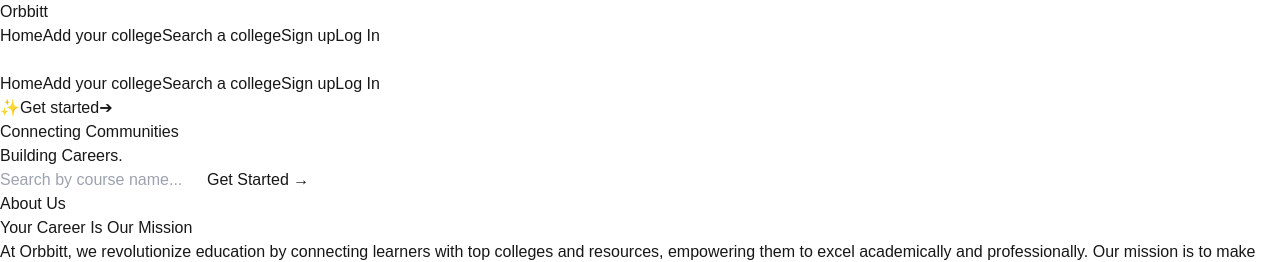
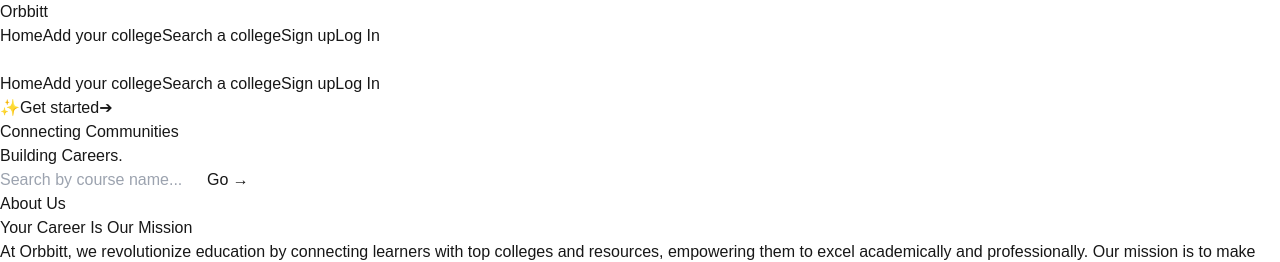
Before and after one commit to ceoatcodesphere/orbbitt, a Next.js app: page / in a window 1280 px wide. Shown: the top 262 px of the page. Built offline with nearby package versions, Linux system fonts and the light colour scheme.

Commit message:
Update hero.tsx

```diff
--- a/src/components/hero.tsx
+++ b/src/components/hero.tsx
@@ -20,13 +20,13 @@ export function GridBackgroundDemo() {
           </button>
         </a>
       </div>
-      <h1 className="font-bold text-xl md:text-6xl text-center bg-clip-text text-transparent bg-gradient-to-b from-neutral-50 to-neutral-400 py-4 mb-16">
+      <h1 className="font-bold text-4xl md:text-6xl text-center bg-clip-text text-transparent bg-gradient-to-b from-neutral-50 to-neutral-400 py-4 mb-16">
         Connecting{" "}
         <span className="">
           Communities
         </span>
         <br />
-        <span className="mt-4 block">Building Careers.</span>
+        Building Careers.
       </h1>
 
       <div className="flex justify-between items-center p-2 bg-gray-700 rounded-full max-w-lg w-full mx-auto text-white shadow-md">
@@ -35,9 +35,9 @@ export function GridBackgroundDemo() {
          placeholder="Search by course name..."
         className="flex-grow bg-transparent border-none text-sm sm:text-base placeholder-gray-400 focus:outline-none text-white"
       />
-      <a href="/auth">
+      <a href="/search">
       <button className="bg-blue-600 hover:bg-blue-700 text-white px-4 py-2 rounded-full text-sm sm:text-base transition-all">
-        Get Started →
+      Go →
       </button>
       </a>
     </div>
```
